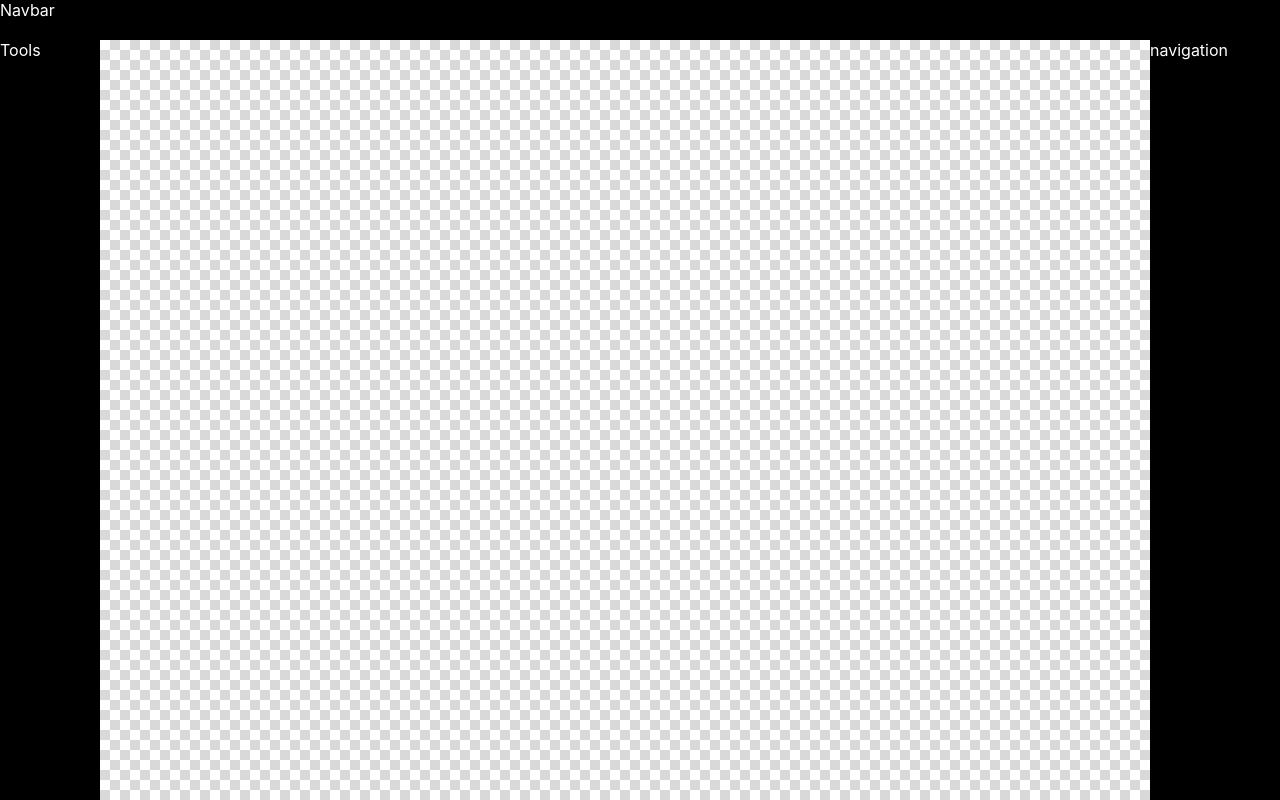
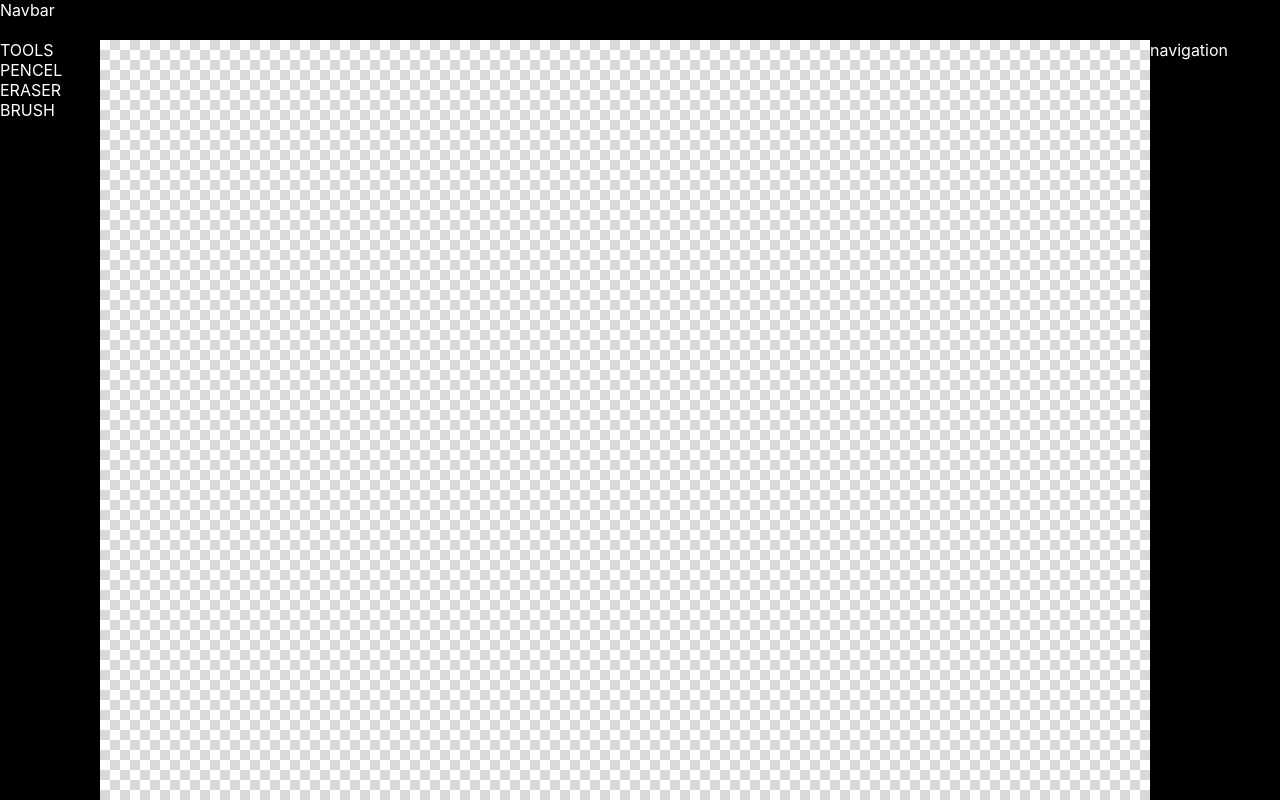
Before and after one commit to En11x/pixel, a React (Vite) app: page / in a window 1280 px wide. Shown: the top 800 px of the page. Built offline with nearby package versions, Linux system fonts and the light colour scheme.

Commit message:
WIP: tools

```diff
--- a/src/App.tsx
+++ b/src/App.tsx
@@ -3,14 +3,14 @@ import { CanvasContainer } from '@/components/canvas/Container'
 import { Layout } from '@/components/layout'
 import { Navbar } from '@/components/navbar'
 import { Navigation } from '@/components/navigation'
-import { Tools } from '@/components/tools'
+import { Tool } from '@/components/tools'
 
 function App() {
   return (
     <div className="min-h-screen bg-black text-white flex flex-col">
       <Navbar />
       <Layout>
-        <Tools />
+        <Tool />
         <CanvasContainer>
           <Canvas />
         </CanvasContainer>
--- a/src/components/tools/index.tsx
+++ b/src/components/tools/index.tsx
@@ -1,4 +1,12 @@
+import { Tools } from "@/types"
 
-export const Tools = ()=>{
-  return <div className="bg-333">Tools</div>
+export const Tool = ()=>{
+  return <div className="bg-333">
+    <div className="w-100% f-center">TOOLS</div>
+    {
+      Object.values(Tools).map(tool=>(
+        <div>{tool}</div>
+      ))
+    }
+  </div>
 }
--- a/src/store/initialState.ts
+++ b/src/store/initialState.ts
@@ -1,3 +1,5 @@
+import { Tools } from "@/types"
+
 export interface CanvasState {
   config: {
     width: number
@@ -8,6 +10,9 @@ export interface CanvasState {
     gridColor:string,
     gridWidth:number,
     hoverColor:string
+  },
+  tool:{
+    selected:Tools
   }
 }
 
@@ -22,4 +27,7 @@ export const initialState: CanvasState = {
     gridWidth:10,
     hoverColor:'#B2B2B2'
   },
+  tool:{
+    selected:Tools.PENCEL
+  }
 }
--- a/src/types.ts
+++ b/src/types.ts
@@ -6,3 +6,9 @@ export type Position = {
 export type Pixel = Position & {
   color: string
 }
+
+export enum Tools {
+  PENCEL = 'PENCEL',
+  ERASER = 'ERASER',
+  BRUSH = 'BRUSH'
+}
```
